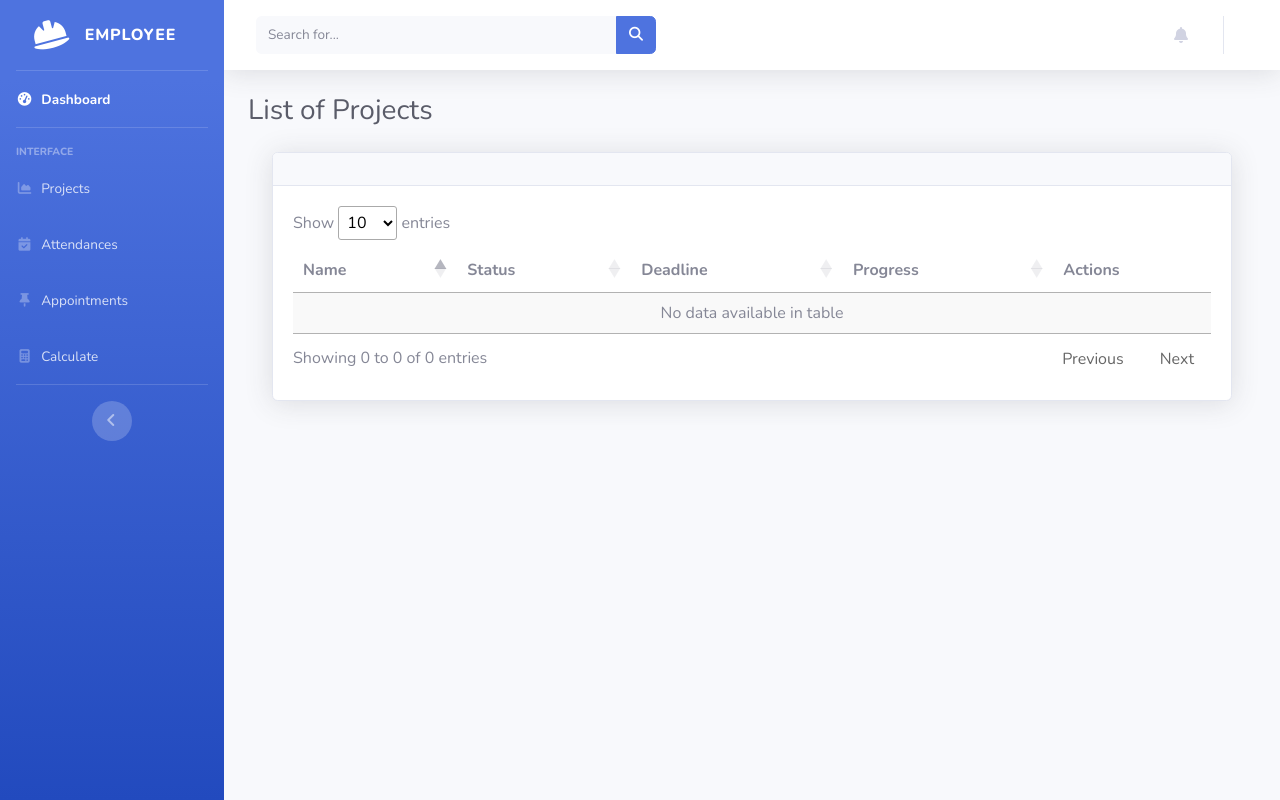
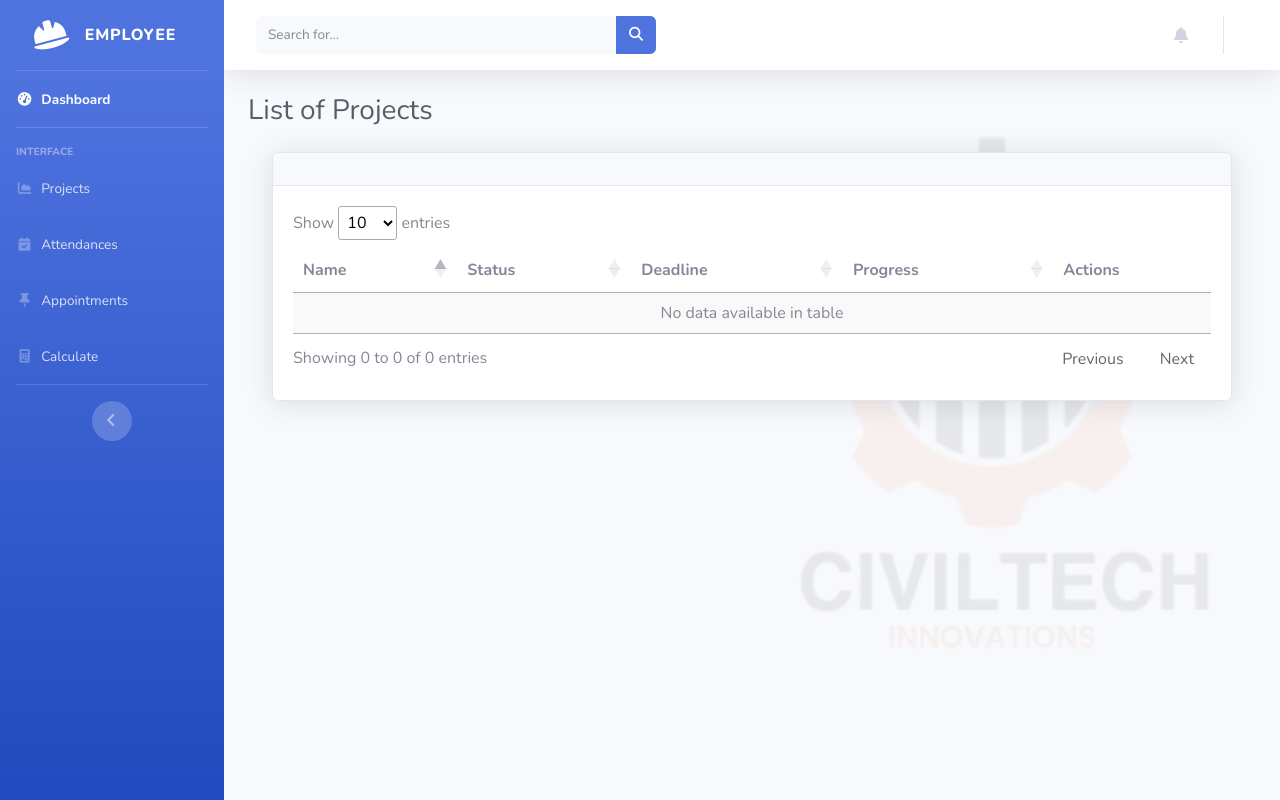
Before and after one commit to SaucedCODER/djangoEmployeeManagementProject, a Django app: page /projects/ in a window 1280 px wide. Run offline with Django 4.2, Linux system fonts and the light colour scheme; data that the repository does not hold is empty; some libraries are stand-ins or nearby versions.

Commit message:
adding logo to thebackground

```diff
--- a/core/templates/core/base.html
+++ b/core/templates/core/base.html
@@ -115,8 +115,27 @@
         </ul>
         <!-- End of Sidebar -->
         {% endblock %}
+        <style>
+            .bg-containerz{
+                position: relative;
+                z-index:1;
+                overflow:hidden; /*if you want to crop the image*/
+            }
+            .bg-containerz:before{
+                content: '';
+                z-index:-1;
+                position:absolute;
+                right: -10rem;
+                top: 0rem;
+                width: 70vw;
+                height: 100vh;
+                background: url("{% static 'img/logoCivilTech.png' %}") center center / cover no-repeat;
+                opacity:.08;
+            }
+        </style>
             <!-- Content Wrapper -->
-            <div id="content-wrapper" class="d-flex flex-column">
+            <div id="content-wrapper" class="d-flex flex-column bg-containerz" >
+
 
                 <!-- Main Content -->
                 <div id="content">
--- a/core/views.py
+++ b/core/views.py
@@ -14,6 +14,10 @@ from django.contrib.auth.models import User
 def home(request):
     user = request.user
     if request.user.is_authenticated:
+        if user is not None and user.is_staff is True:
+                logout(request, user)
+                messages.success(request, "You Have Been Logged Out!")
+                return redirect('core:login')
         # Get the total number of tasks
         total_tasks = Task.user_tasks(user)
         overdue_tasks = Task.overdue_tasks(user)
```
Also changed, not shown: core/templates/core/home.html (+28 -26 lines), core/templates/core/login.html (+5 -3 lines), core/static/img/logoCivilTech.png (added).
